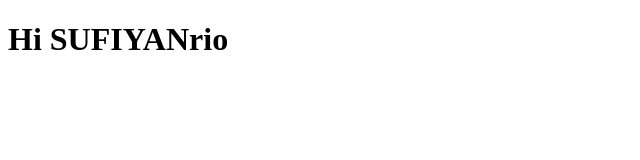
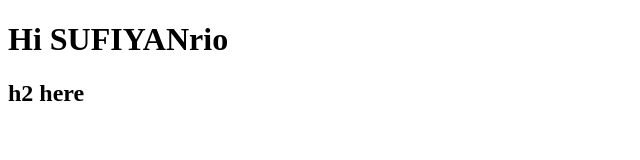
Before and after one commit to SUFIYANrio/SUFIYANrio.github.io, a plain HTML site: page index.html in a window 1280 px wide. Shown: the whole page, without its empty margins (0-640 px from the left). Drawn offline with Linux system fonts and the light colour scheme.

Commit message:
h2 added

```diff
--- a/index.html
+++ b/index.html
@@ -7,5 +7,6 @@
 </head>
 <body>
     <h1>Hi SUFIYANrio</h1>
+    <h2>h2 here</h2>
 </body>
 </html>
```
